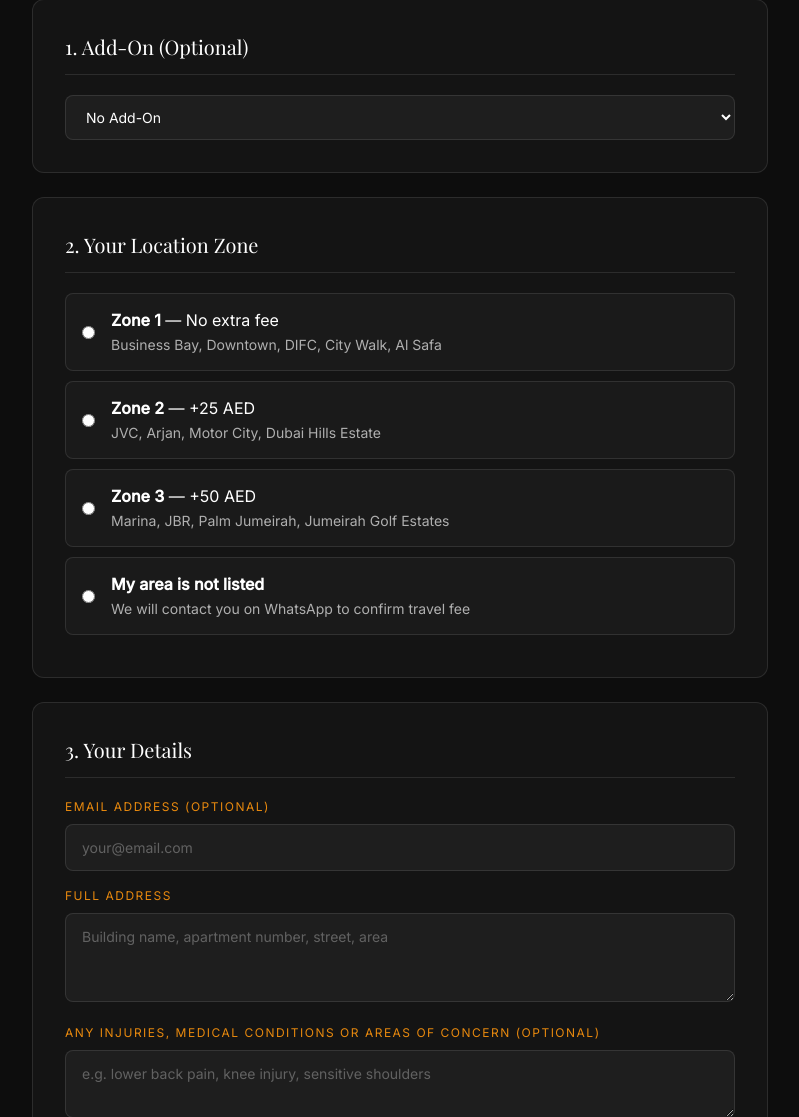
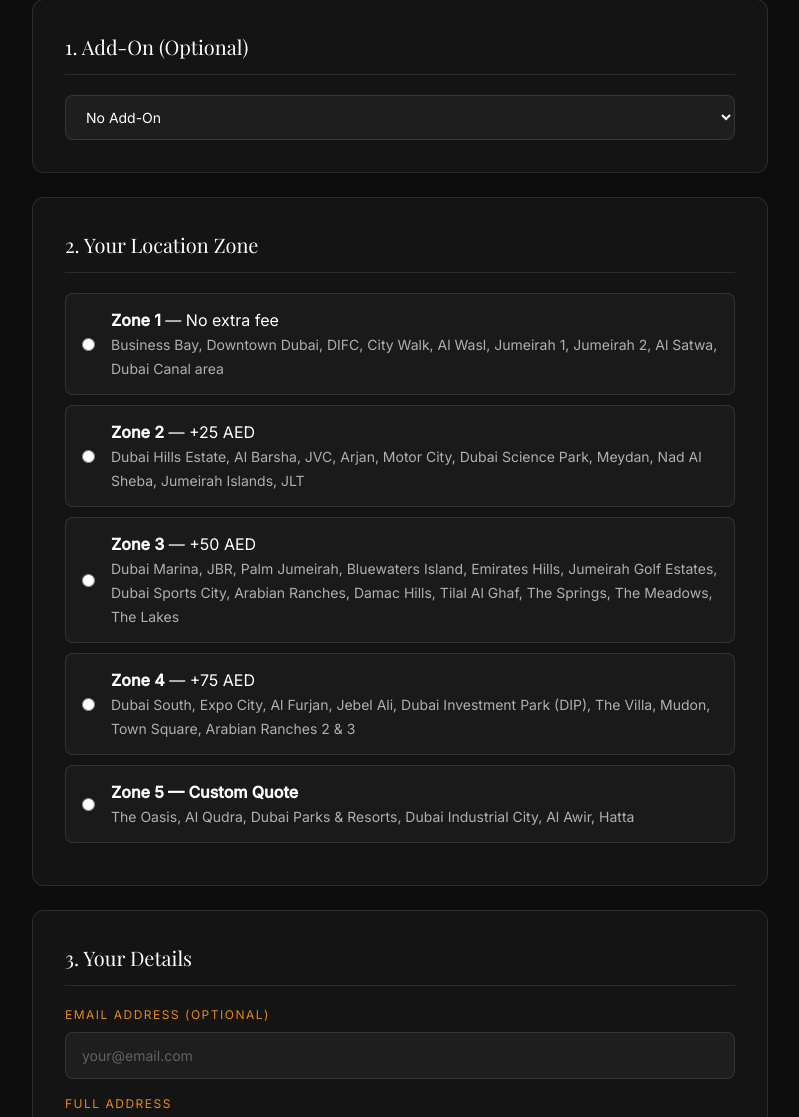
Before and after one commit to MarthaMuronji/rosette-booking, a Django app: template templates/bookings/book_confirm.html in a window 1280 px wide. Shown: the part 784-1901 px from the top of the page, without its empty margins (240-1039 px from the left). Run offline with Django 5.2, Linux system fonts and the light colour scheme; the template is opened without the code that fills it, so the values that code supplies are empty.

Commit message:
Add 5-zone system with fees, Zone 5 custom quote notice, therapist Zone 5 reminder on dashboard

```diff
--- a/bookings/views.py
+++ b/bookings/views.py
@@ -25,7 +25,7 @@ PACKAGE_CONFIGS = {
     'vip_wellness': {'total_sessions': 8, 'validity_days': None, 'base_price': 2400},
 }
 
-ZONE_FEES = {'zone1': 0, 'zone2': 25, 'zone3': 50, 'other': 0}
+ZONE_FEES = {'zone1': 0, 'zone2': 25, 'zone3': 50, 'zone4': 75, 'zone5': 0}
 ADDON_PRICES = {'none': 0, 'foot_30': 120, 'hns_30': 100, 'hns_60': 180}
 
 
--- a/templates/bookings/book_confirm.html
+++ b/templates/bookings/book_confirm.html
@@ -210,7 +210,7 @@
                     {% endif %}
                 </div>
 
-                <!-- 2. Zone -->
+             <!-- 2. Zone -->
                 <div class="form-section">
                     <div class="form-section-title">2. Your Location Zone</div>
 
@@ -219,7 +219,7 @@
                             <input type="radio" name="zone" value="zone1" class="me-3{% if errors.zone %} is-invalid{% endif %}" {% if prefill.zone == 'zone1' %}checked{% endif %}>
                             <div>
                                 <strong>Zone 1</strong> — No extra fee<br>
-                                <small>Business Bay, Downtown, DIFC, City Walk, Al Safa</small>
+                                <small>Business Bay, Downtown Dubai, DIFC, City Walk, Al Wasl, Jumeirah 1, Jumeirah 2, Al Satwa, Dubai Canal area</small>
                             </div>
                         </div>
                     </div>
@@ -229,7 +229,7 @@
                             <input type="radio" name="zone" value="zone2" class="me-3{% if errors.zone %} is-invalid{% endif %}" {% if prefill.zone == 'zone2' %}checked{% endif %}>
                             <div>
                                 <strong>Zone 2</strong> — +25 AED<br>
-                                <small>JVC, Arjan, Motor City, Dubai Hills Estate</small>
+                                <small>Dubai Hills Estate, Al Barsha, JVC, Arjan, Motor City, Dubai Science Park, Meydan, Nad Al Sheba, Jumeirah Islands, JLT</small>
                             </div>
                         </div>
                     </div>
@@ -239,20 +239,38 @@
                             <input type="radio" name="zone" value="zone3" class="me-3{% if errors.zone %} is-invalid{% endif %}" {% if prefill.zone == 'zone3' %}checked{% endif %}>
                             <div>
                                 <strong>Zone 3</strong> — +50 AED<br>
-                                <small>Marina, JBR, Palm Jumeirah, Jumeirah Golf Estates</small>
+                                <small>Dubai Marina, JBR, Palm Jumeirah, Bluewaters Island, Emirates Hills, Jumeirah Golf Estates, Dubai Sports City, Arabian Ranches, Damac Hills, Tilal Al Ghaf, The Springs, The Meadows, The Lakes</small>
                             </div>
                         </div>
                     </div>
 
-                    <div class="zone-card{% if errors.zone %} is-invalid{% endif %}" onclick="selectZone('other', this)">
+                    <div class="zone-card{% if errors.zone %} is-invalid{% endif %}" onclick="selectZone('zone4', this)">
                         <div class="d-flex align-items-center">
-                            <input type="radio" name="zone" value="other" class="me-3{% if errors.zone %} is-invalid{% endif %}" {% if prefill.zone == 'other' %}checked{% endif %}>
+                            <input type="radio" name="zone" value="zone4" class="me-3{% if errors.zone %} is-invalid{% endif %}" {% if prefill.zone == 'zone4' %}checked{% endif %}>
                             <div>
-                                <strong>My area is not listed</strong><br>
-                                <small>We will contact you on WhatsApp to confirm travel fee</small>
+                                <strong>Zone 4</strong> — +75 AED<br>
+                                <small>Dubai South, Expo City, Al Furjan, Jebel Ali, Dubai Investment Park (DIP), The Villa, Mudon, Town Square, Arabian Ranches 2 & 3</small>
                             </div>
                         </div>
                     </div>
+
+                    <div class="zone-card{% if errors.zone %} is-invalid{% endif %}" onclick="selectZone('zone5', this)">
+                        <div class="d-flex align-items-center">
+                            <input type="radio" name="zone" value="zone5" class="me-3{% if errors.zone %} is-invalid{% endif %}" {% if prefill.zone == 'zone5' %}checked{% endif %}>
+                            <div>
+                                <strong>Zone 5 — Custom Quote</strong><br>
+                                <small>The Oasis, Al Qudra, Dubai Parks & Resorts, Dubai Industrial City, Al Awir, Hatta</small>
+                            </div>
+                        </div>
+                    </div>
+
+                    <div id="zone5Notice" style="display:none; margin-top:12px; background:rgba(232,137,14,0.06);
+                         border:1px solid rgba(232,137,14,0.2); border-radius:8px; padding:12px 16px;
+                         font-size:13px; color:var(--foreground-muted);">
+                        <i class="fas fa-info-circle me-2" style="color:var(--primary);"></i>
+                        Travel fee for this area will be confirmed directly by your therapist via WhatsApp.
+                    </div>
+
                     {% if errors.zone %}
                     <div class="invalid-feedback d-block">
                         <i class="fas fa-exclamation-circle"></i> {{ errors.zone }}
@@ -459,7 +477,7 @@ const packageBasePrices = {
 };
 
 const addonPrices = { none: 0, foot_30: 120, hns_30: 100, hns_60: 180 };
-const zoneFees = { zone1: 0, zone2: 25, zone3: 50, other: 0 };
+const zoneFees = { zone1: 0, zone2: 25, zone3: 50, zone4: 75, zone5: 0 };
 
 const service = '{{ appointment.service }}';
 const duration = {{ appointment.duration }};
@@ -474,6 +492,10 @@ function selectZone(value, card) {
     card.classList.add('selected');
     document.querySelector(`input[name="zone"][value="${value}"]`).checked = true;
     selectedZone = value;
+
+    const notice = document.getElementById('zone5Notice');
+    if (notice) notice.style.display = (value === 'zone5') ? 'block' : 'none';
+
     updateTotal();
 }
 
```
Also changed, not shown: bookings/models.py (+5 -4 lines), templates/bookings/masseuse.html (+10 -2 lines), bookings/migrations/0014_alter_appointment_zone.py (added).
